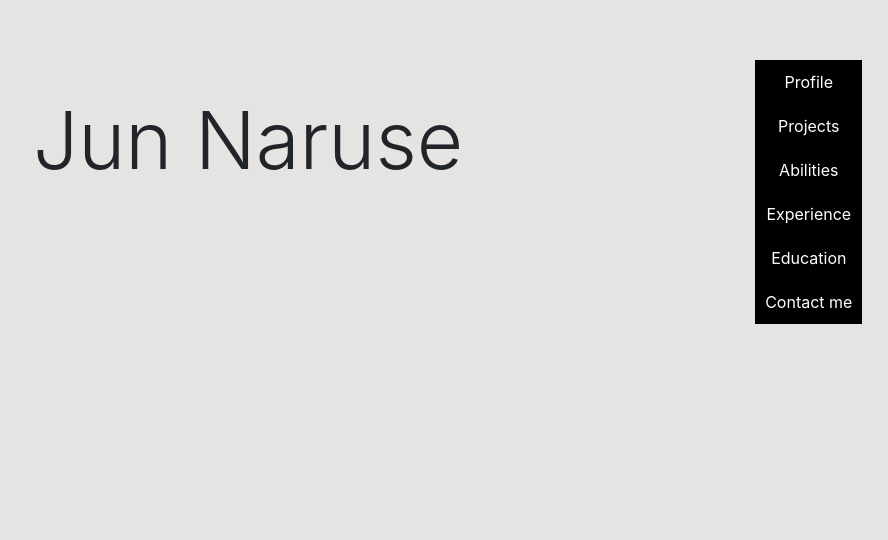
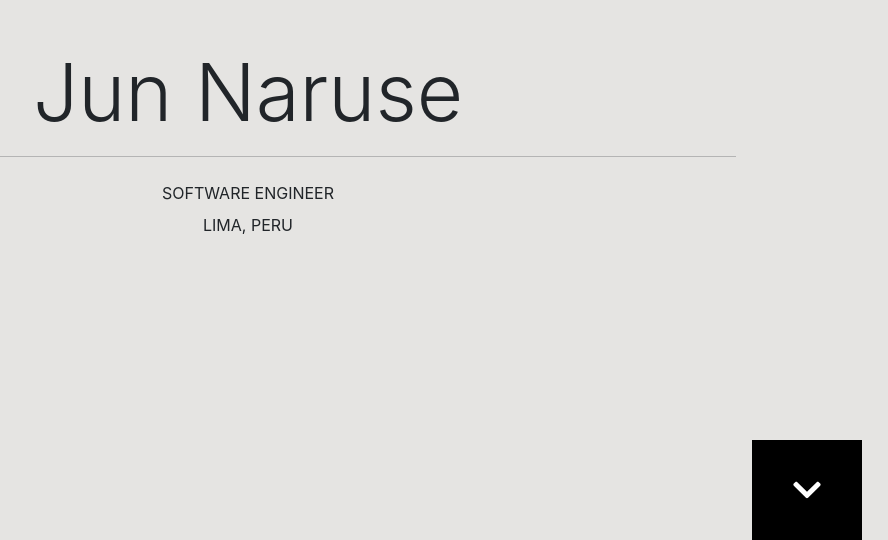
Before and after one commit to junnaruse99/Portfolio, a React (Create React App) app in the folder front/: page / in a window 1280 px wide. Shown: the part 260-800 px from the top of the page, without its empty margins (392-1280 px from the left). Built offline with nearby package versions, Linux system fonts and the light colour scheme; no server answers.

Commit message:
[ADD] Active and close when press for navbar

```diff
--- a/front/src/components/layout/Navbar.tsx
+++ b/front/src/components/layout/Navbar.tsx
@@ -1,9 +1,15 @@
 import React, { useState } from 'react';
 import './layout.css';
+import { FontAwesomeIcon } from '@fortawesome/react-fontawesome';
+import { faBars } from '@fortawesome/free-solid-svg-icons';
 
 const Navbar = () => {
 
-  const [ toggleClass, setToggleClass ] = useState<String>("toggle-inactive");
+  const aux : string[] = Array(6).fill('');
+  aux[0] = 'active';
+  const [ toggleClass, setToggleClass ] = useState<string>("toggle-inactive");
+  const [ active, setActive ] = useState<string[]>(aux);
+
 
   const activateToggle = () => {
     if (toggleClass === 'toggle-active') {
@@ -13,16 +19,23 @@ const Navbar = () => {
     }
   }
 
+  const onActive = (id : number) : void => {
+    aux.fill('');
+    aux[id] = 'active';
+    setActive(aux);
+    setToggleClass('toggle-inactive');
+  }
+
   return (
     <nav className='navbar'>
-      <button className='nav-toggle' onClick={activateToggle}><span className='navbar-toggler-icon' /></button>
+      <button className='nav-toggle' onClick={activateToggle}><FontAwesomeIcon icon={faBars} size = '1x'/></button>
       <ul className={`navbar-nav ${toggleClass}`}>
-        <li className='nav-item'><a href='#Profile'>Profile</a></li>
-        <li className='nav-item'><a href='#Projects'>Projects</a></li>
-        <li className='nav-item'><a href='#Abilities'>Abilities</a></li>
-        <li className='nav-item'><a href='#Experience'>Experience</a></li>
-        <li className='nav-item'><a href='#Education'>Education</a></li>
-        <li className='nav-item'><a href='#Contact'>Contact me</a></li>
+        <li className={`nav-item ${active[0]}`} onClick={() => onActive(0)}><a href='#Profile'>Profile</a></li>
+        <li className={`nav-item ${active[1]}`} onClick={() => onActive(1)}><a href='#Projects'>Projects</a></li>
+        <li className={`nav-item ${active[2]}`} onClick={() => onActive(2)}><a href='#Abilities'>Abilities</a></li>
+        <li className={`nav-item ${active[3]}`} onClick={() => onActive(3)}><a href='#Experience'>Experience</a></li>
+        <li className={`nav-item ${active[4]}`} onClick={() => onActive(4)}><a href='#Education'>Education</a></li>
+        <li className={`nav-item ${active[5]}`} onClick={() => onActive(5)}><a href='#Contact'>Contact me</a></li>
       </ul>
     </nav>
   );
--- a/front/src/components/layout/layout.css
+++ b/front/src/components/layout/layout.css
@@ -1,21 +1,26 @@
 /* START OF NAVBAR */
 .navbar {
     padding:0;
-    position: fixed;
+    position: absolute;
     display: flex;
     flex-direction: row;
-    width:auto;
-    top: 40%;
+    width:110px;
+    top: 100%;
     right:2%;
     background-color: black;
     color: white;
     justify-content: flex-end;
 }
 
+.active {
+    background-color: gray;
+}
+
 .navbar-nav {
     display: flex;
     flex-direction: column;
     justify-content: center;
+    width: inherit;
 }
 
 .nav-item {
@@ -37,8 +42,8 @@
     color: white;
   }
 
-.navbar-nav:hover {
-    box-shadow: 0 0 11px rgba(33,33,33,.2);
+.nav-item a:hover {
+    box-shadow: 0 0 110px rgba(33,33,33,.2);
     color: ligthgray;
 }
 
@@ -50,8 +55,9 @@
 
 @media (max-width:767px) {
     .navbar {
-        top:0;
+        top:100%;
         right:0;
+        z-index:1;
     }
 
     .toggle-inactive {
--- a/front/src/components/profile/Profile.tsx
+++ b/front/src/components/profile/Profile.tsx
@@ -1,5 +1,8 @@
 import React, { useContext, useEffect } from 'react'
 import profilecontext from '../../context/profile/ProfileContext';
+import './profile.css';
+import { FontAwesomeIcon } from '@fortawesome/react-fontawesome';
+import { faChevronDown } from '@fortawesome/free-solid-svg-icons';
 
 const Profile = () => {
 
@@ -10,12 +13,20 @@ const Profile = () => {
 		getProfile();
 	}, []);
 
+    if (!personal) return(<div></div>);
+
     return(
-        <div className='container' id="Profile">
-            <div className='d-flex flex-row justify-content-center align-items-center vh-100 display-1'>
-                {personal ? personal.name : null}
-            </div>
+    <>
+        <div className='container d-flex flex-column justify-content-center align-items-center vh-100' id="Profile">
+            <div className='display-1'>{personal.name}</div>
+            <hr className='w-100'/>
+            <div className='mt-2'>{personal.career.toUpperCase()}</div>
+            <div className='mt-2'>{personal.location.toUpperCase()}</div>
         </div>
+        <a href='#Projects' className='btn-profile d-flex justify-content-center align-items-center'>
+            <FontAwesomeIcon icon={faChevronDown} size = '2x'/>
+        </a>
+    </>
     )
 }
 
--- /dev/null
+++ b/front/src/components/profile/profile.css
@@ -0,0 +1,32 @@
+.btn-profile {
+    position: absolute;
+    bottom: 0;
+    right: 2%;
+    width:110px;
+    height:50px;
+    background-color: black;
+    color:white;
+    height: 100px;
+}
+
+.btn-profile span {
+    animation: up-down 0.6s infinite alternate;
+    position:absolute;
+}
+
+@keyframes up-down {
+    from {
+      transform: translateY(0);
+    }
+    to {
+      transform: translateY(8px);
+    }
+}
+
+@media (max-width:767px) {
+    .btn-profile {
+        width:100%;
+        right: 0%;
+    }
+
+}
```
Also changed, not shown: package.json (added, +7 -0 lines), 1 other file (tests, documents, lock files or other folders).
